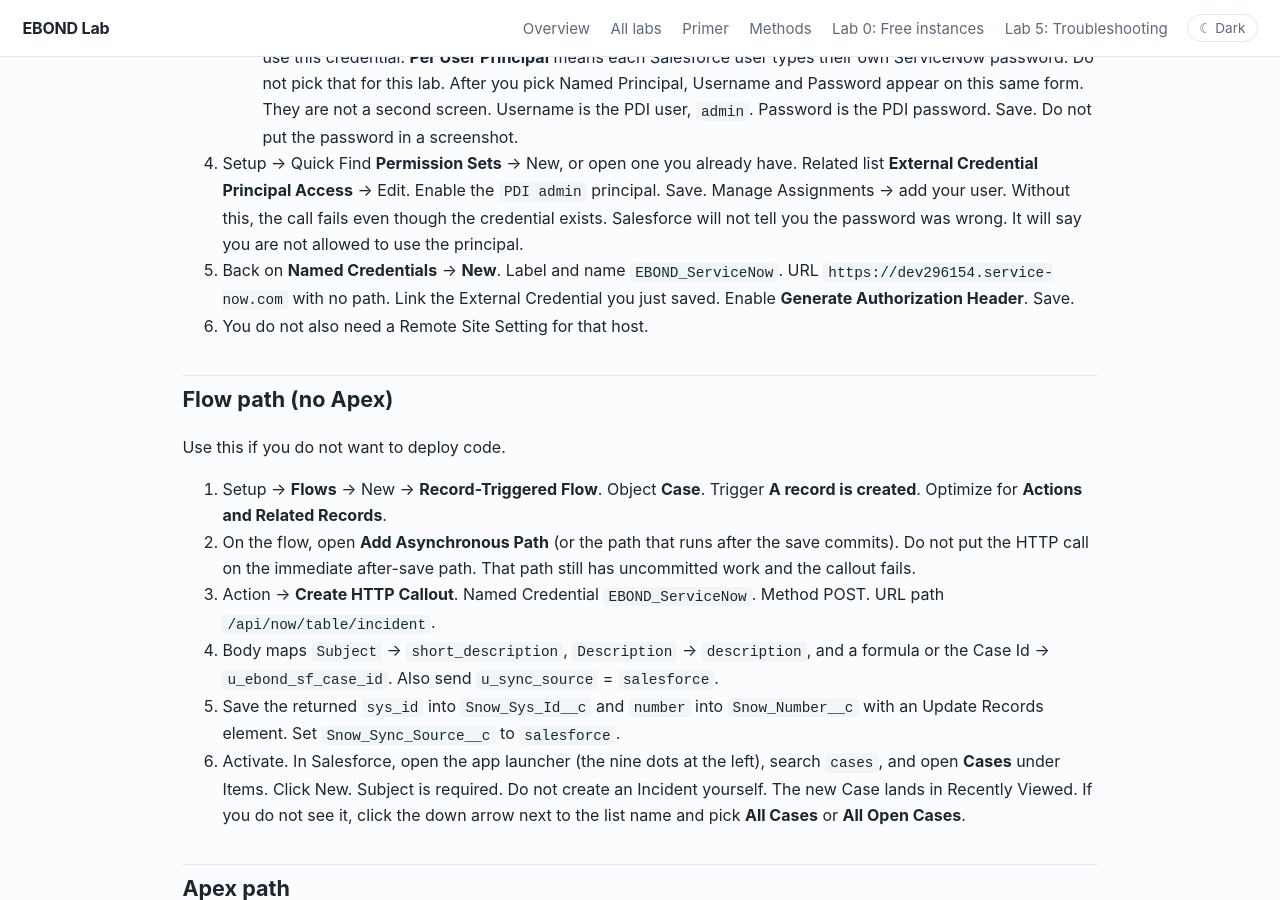
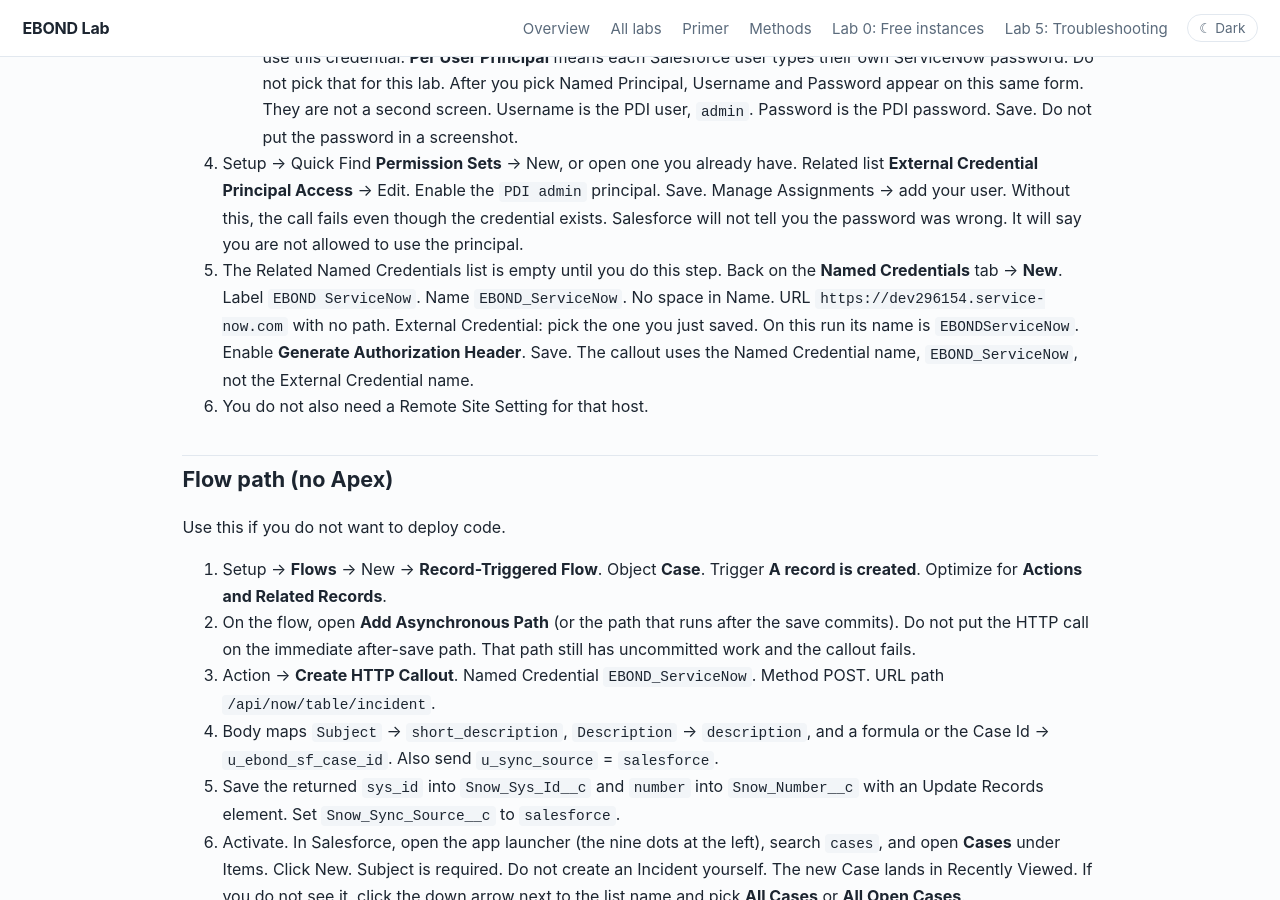
Before and after one commit to eltonaguiar/EBOND_ServiceNowSalesforce, a Jekyll site: the page built from site/labs/02-salesforce-to-snow.md, in a window 1280 px wide and 900 px high, scrolled down 4186 px. Built offline with Jekyll 4.4.1, drawn with Linux system fonts in a browser that asks for light colours.

Commit message:
Say the callout name is the Named Credential, and the external name may differ.

```diff
--- a/site/labs/02-salesforce-to-snow.md
+++ b/site/labs/02-salesforce-to-snow.md
@@ -157,7 +157,7 @@ Setup → Quick Find `named credentials`. Open **Named Credentials** under Secur
    - Identity Type: **Named Principal**. That means one shared PDI login for every Salesforce user who is allowed to use this credential. **Per User Principal** means each Salesforce user types their own ServiceNow password. Do not pick that for this lab.
    After you pick Named Principal, Username and Password appear on this same form. They are not a second screen. Username is the PDI user, `admin`. Password is the PDI password. Save. Do not put the password in a screenshot.
 4. Setup → Quick Find **Permission Sets** → New, or open one you already have. Related list **External Credential Principal Access** → Edit. Enable the `PDI admin` principal. Save. Manage Assignments → add your user. Without this, the call fails even though the credential exists. Salesforce will not tell you the password was wrong. It will say you are not allowed to use the principal.
-5. Back on **Named Credentials** → **New**. Label and name `EBOND_ServiceNow`. URL `https://dev296154.service-now.com` with no path. Link the External Credential you just saved. Enable **Generate Authorization Header**. Save.
+5. The Related Named Credentials list is empty until you do this step. Back on the **Named Credentials** tab → **New**. Label `EBOND ServiceNow`. Name `EBOND_ServiceNow`. No space in Name. URL `https://dev296154.service-now.com` with no path. External Credential: pick the one you just saved. On this run its name is `EBONDServiceNow`. Enable **Generate Authorization Header**. Save. The callout uses the Named Credential name, `EBOND_ServiceNow`, not the External Credential name.
 6. You do not also need a Remote Site Setting for that host.
 
 ## Flow path (no Apex) {#flow}
```
